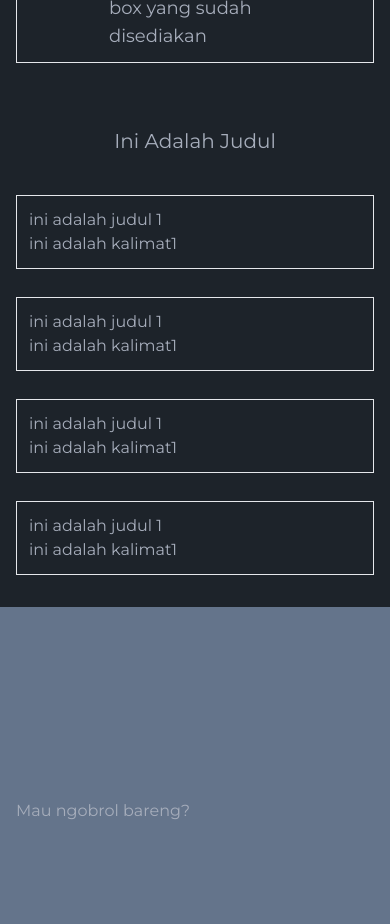
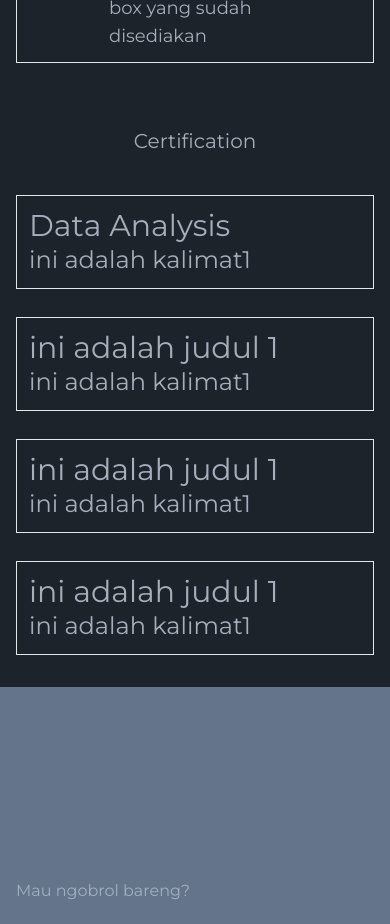
Before and after one commit to Igprad01/new_websiteku, a React (Vite) app: page / in a window 390 px wide. Shown: the part 3480-4404 px from the top of the page. Built offline with nearby package versions, Linux system fonts and the light colour scheme.

Commit message:
fix responsive project section and sertifikasi section

```diff
--- a/src/Components/Layouts/Project_Section/Project_section.jsx
+++ b/src/Components/Layouts/Project_Section/Project_section.jsx
@@ -2,6 +2,7 @@
 import React from "react";
 import Card from "../../Elements/Card/Card";
 import Heading1 from "../../Elements/Heading1/Heading1";
+import Button from "../../Elements/Button/Button";
 
 const Section_Project = () => {
     const card = [
--- a/src/Components/Layouts/Section_Certification/Certification.jsx
+++ b/src/Components/Layouts/Section_Certification/Certification.jsx
@@ -1,22 +1,23 @@
 import React from "react";
 import Card from "../../Elements/Card/Card";
 import Heading1 from "../../Elements/Heading1/Heading1";
+import Button from "../../Elements/Button/Button";
 
 const Sertifikat = () => {
     const Kartu = [
-        {id:1, judul:'ini adalah judul 1', kalimat:'ini adalah kalimat1'},
-        {id:1, judul:'ini adalah judul 1', kalimat:'ini adalah kalimat1'},
-        {id:1, judul:'ini adalah judul 1', kalimat:'ini adalah kalimat1'},
-        {id:1, judul:'ini adalah judul 1', kalimat:'ini adalah kalimat1'}
+        {id:1, judul:'Data Analysis', kalimat:'ini adalah kalimat1'},
+        {id:2, judul:'ini adalah judul 1', kalimat:'ini adalah kalimat1'},
+        {id:3, judul:'ini adalah judul 1', kalimat:'ini adalah kalimat1'},
+        {id:4, judul:'ini adalah judul 1', kalimat:'ini adalah kalimat1'}
 
     ]
 
     return (
         <div className={`container mx-auto px-4 py-8 sm:px-6 lg:px-8`}>
-           <Heading1 Text={`ini adalah judul`} Styling={`text-center text-xl mb-10 capitalize sm:text-2xl md:text-4xl lg:text-6xl`}/>
+           <Heading1 Text={`Certification`} Styling={`text-center text-xl mb-10 capitalize sm:text-2xl md:text-4xl lg:text-6xl`}/>
             <div className={`grid grid-cols-1 gap-7`}>
                 {Kartu.map((card)=>(
-                    <Card key={card.id} Title={card.judul} Teks={card.kalimat} />
+                    <Card key={card.id} Title={card.judul} Teks={card.kalimat} styleHeading={`text-3xl`} StyleKalimat={`text-2xl`} />
                 ))}
             </div>
         </div>
```
